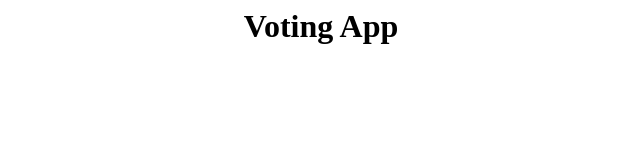
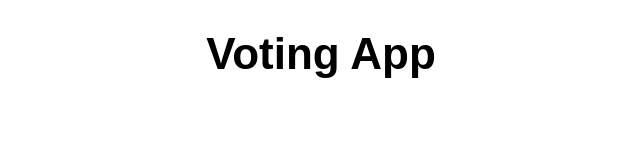
Before and after one commit to dickyw71/voting-app, a website: page public/index.html in a window 1280 px wide. Shown: the whole page, without its empty margins (319-959 px from the left). Drawn offline with Linux system fonts and the light colour scheme.

Commit message:
Added static landing page for app.

```diff
--- a/public/index.css
+++ b/public/index.css
@@ -1,4 +1,12 @@
-.title {
+.page-header {
     margin: auto;
     text-align: center;
 }
+
+.title-text {
+    font-family: Arial, Helvetica, sans-serif;
+    font-size: 44px;
+}
+.page-body {
+    align-content: center;
+}
--- a/public/index.html
+++ b/public/index.html
@@ -11,8 +11,11 @@
 
     <body>
         <div id="root">
-            <h1 class="title" >Voting App</h1>
-
+            <header class="page-header">
+                <h1 class="title-text" >Voting App</h1>
+            </header>
+            <main class="page-body">
+            </main>
         </div>
     </body>
 
```
